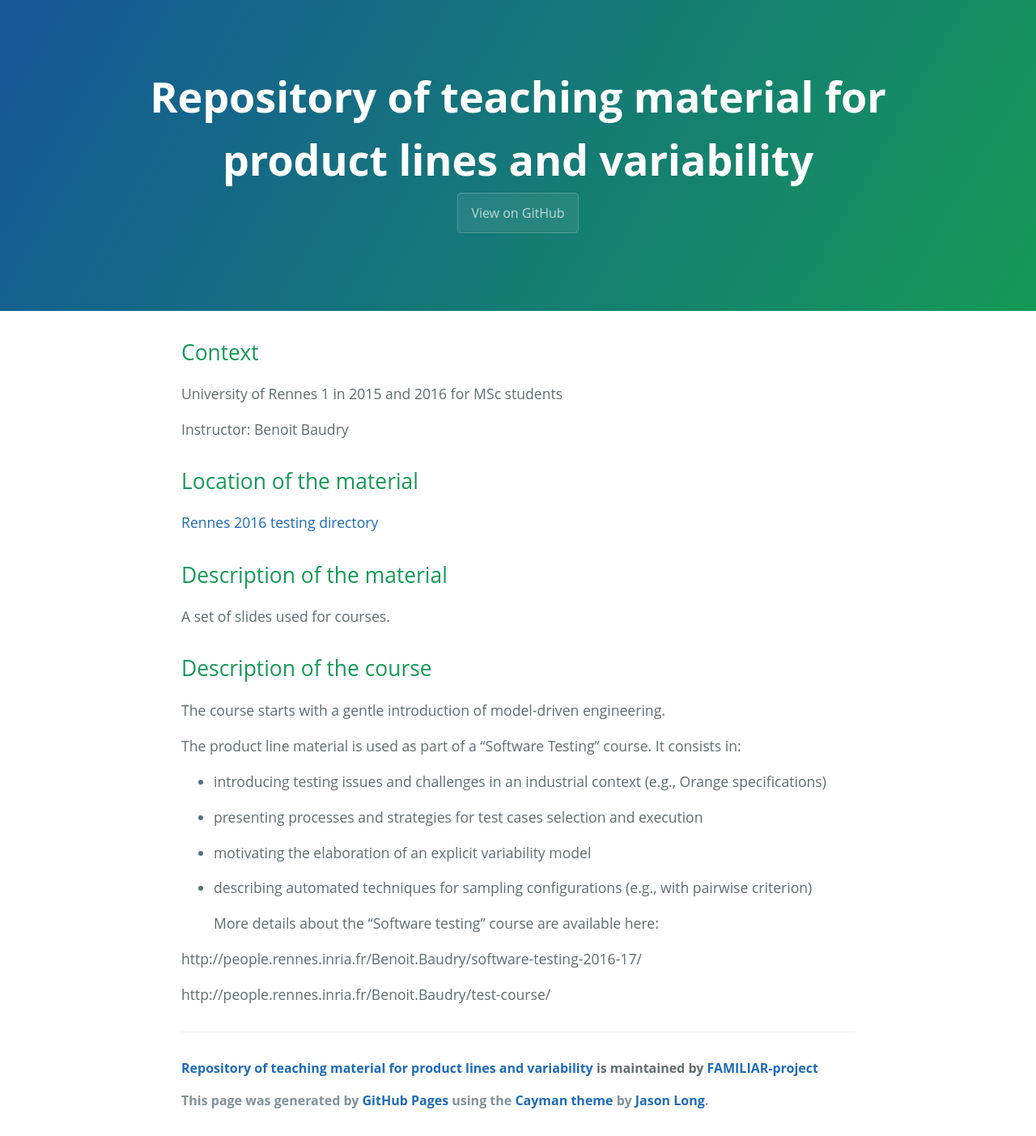
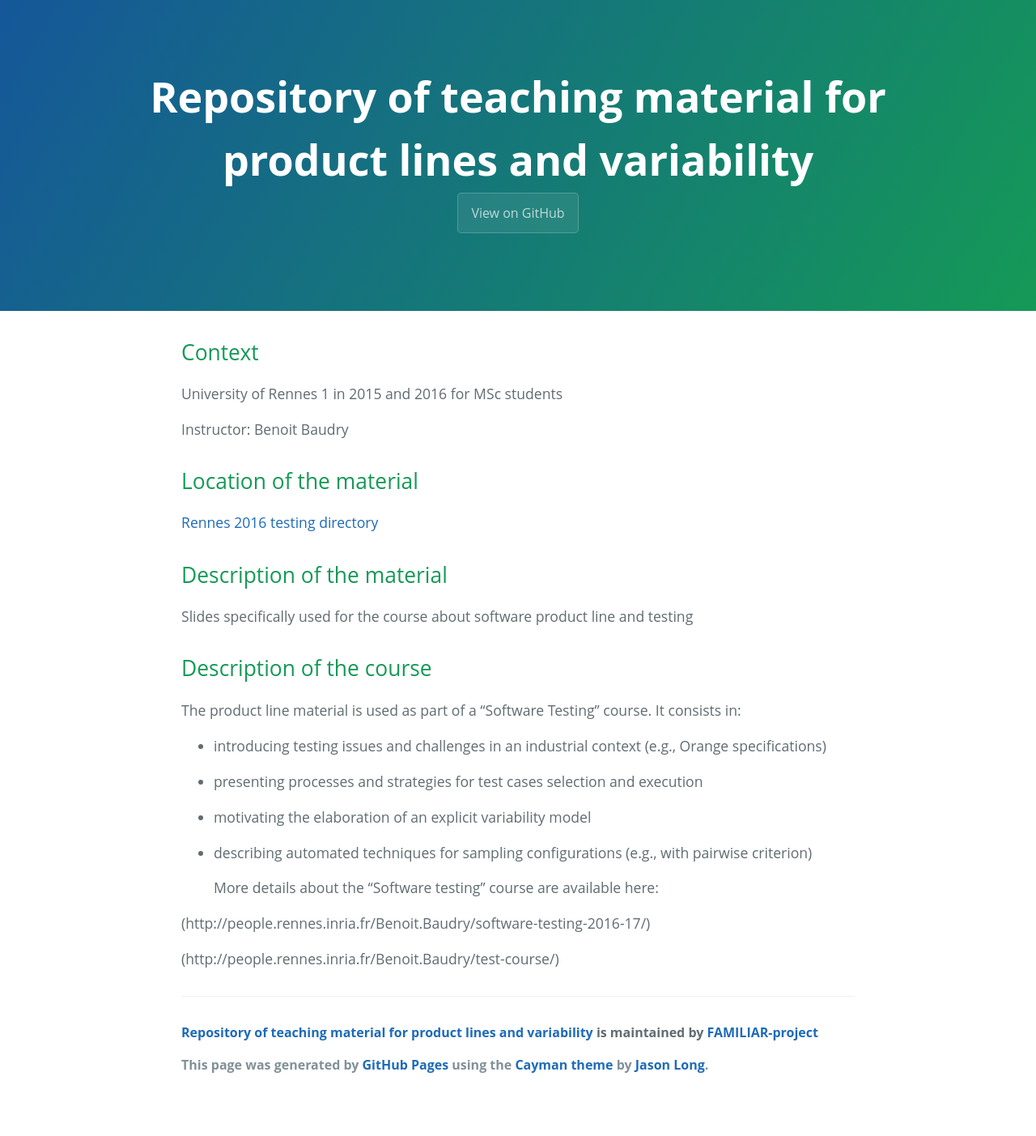
Before and after one commit to FAMILIAR-project/teaching, a Jekyll site: the page built from rennes-testing2016.html, in a window 1280 px wide. Shown: the whole page at 81% size. Built offline with Jekyll 4.4.1, drawn with Linux system fonts in a browser that asks for light colours; after the commit the page ends 1359 px from its top, so only the background shows below that.

Commit message:
modifications

```diff
--- a/rennes-testing2016.html
+++ b/rennes-testing2016.html
@@ -18,15 +18,10 @@ Instructor: Benoit Baudry
 
 ## Description of the material
 
-A set of slides used for courses.
+Slides specifically used for the course about software product line and testing
 
 
 ## Description of the course
-
-
-
-The course starts with a gentle introduction of model-driven
-engineering.
 
 The product line material is used as part of a "Software Testing" course. It consists in:
 
@@ -40,9 +35,9 @@ The product line material is used as part of a "Software Testing" course. It con
 
   More details about the "Software testing" course are available here:
 
-http://people.rennes.inria.fr/Benoit.Baudry/software-testing-2016-17/
+(http://people.rennes.inria.fr/Benoit.Baudry/software-testing-2016-17/)
 
-http://people.rennes.inria.fr/Benoit.Baudry/test-course/
+(http://people.rennes.inria.fr/Benoit.Baudry/test-course/)
 
 
 
```
